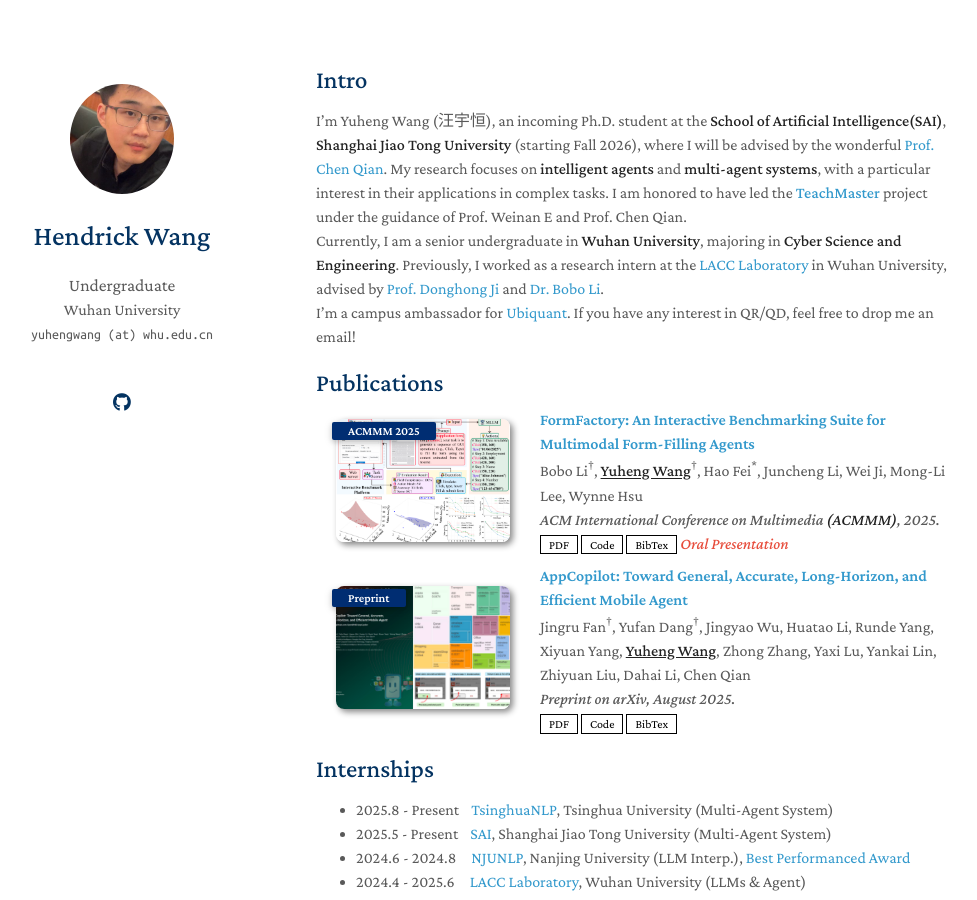
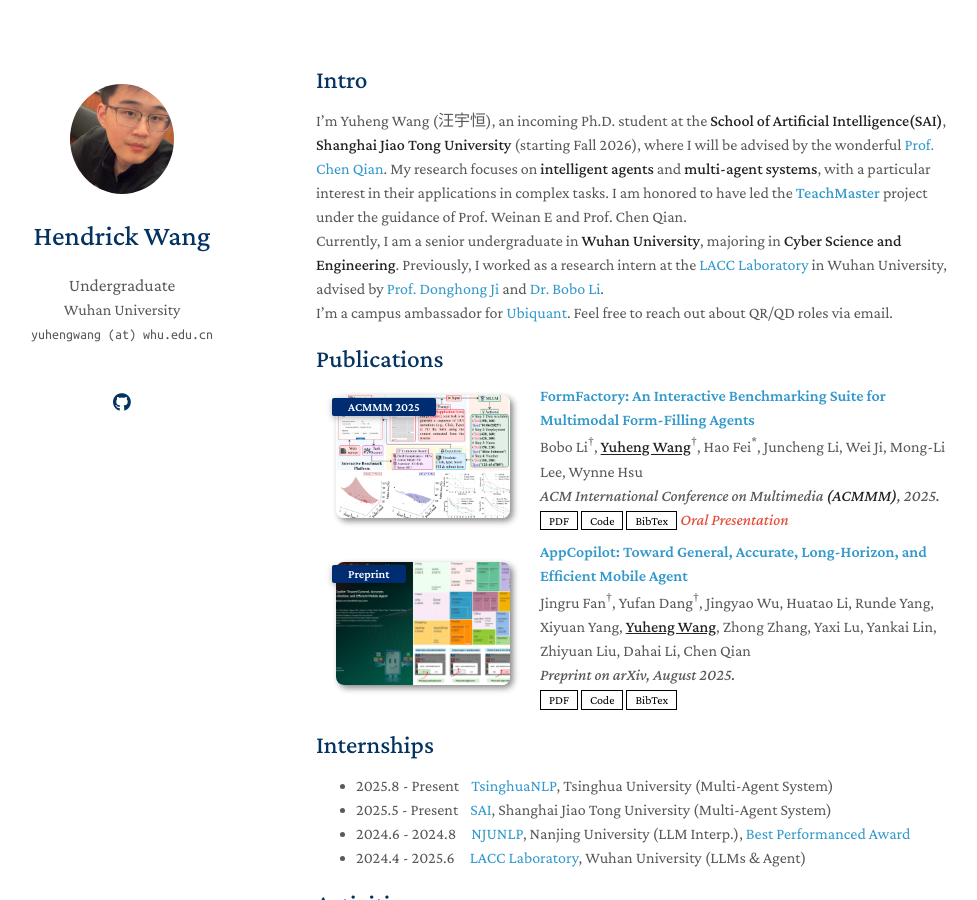
Before and after one commit to hendrick-wang/hendrick-wang.github.io, a Jekyll site: the page built from index.md, in a window 1280 px wide and 900 px high. Shown: the whole window, without its empty margins (154-1131 px from the left). Built offline with Jekyll 4.4.1, drawn with Linux system fonts in a browser that asks for light colours; a style sheet for code colours, icons or effects is not loaded.

Commit message:
ubiquant

```diff
--- a/index.md
+++ b/index.md
@@ -7,7 +7,7 @@
 I'm Yuheng Wang (汪宇恒), an incoming Ph.D. student at the **School of Artificial Intelligence(SAI)**, **Shanghai Jiao Tong University** (starting Fall 2026), where I will be advised by the wonderful [Prof. Chen Qian](https://qianc62.github.io/). My research focuses on **intelligent agents** and **multi-agent systems**, with a particular interest in their applications in complex tasks. I am honored to have led the **[TeachMaster](https://www.teachmaster.cn/)** project under the guidance of Prof. Weinan E and Prof. Chen Qian. <br>
 Currently, I am a senior undergraduate in **Wuhan University**, majoring in **Cyber Science and Engineering**. Previously, I worked as a research intern at the [LACC Laboratory](http://lacc.whu.edu.cn/) in Wuhan University, advised by [Prof. Donghong Ji](http://lacc.whu.edu.cn/index.php/home/read/24) and [Dr. Bobo Li](https://www.libobo.site/).
 <br>
-I’m a campus ambassador for [Ubiquant](https://www.ubiquant.com/). If you have any interest in QR/QD, feel free to drop me an email!
+I’m a campus ambassador for [Ubiquant](https://www.ubiquant.com/). Feel free to reach out about QR/QD roles via email.
 
 {% include_relative _includes/publications.md %}
 
```
